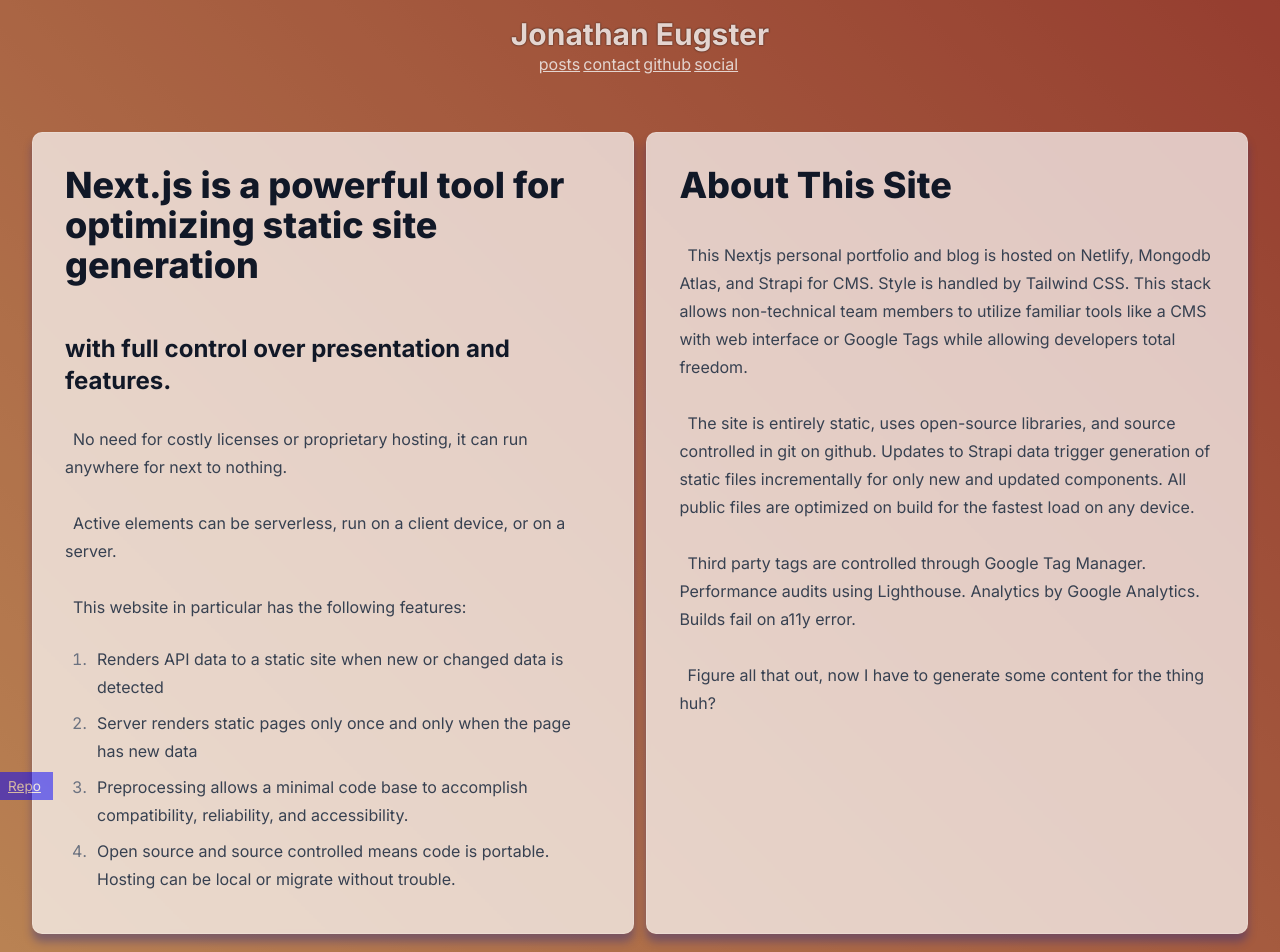
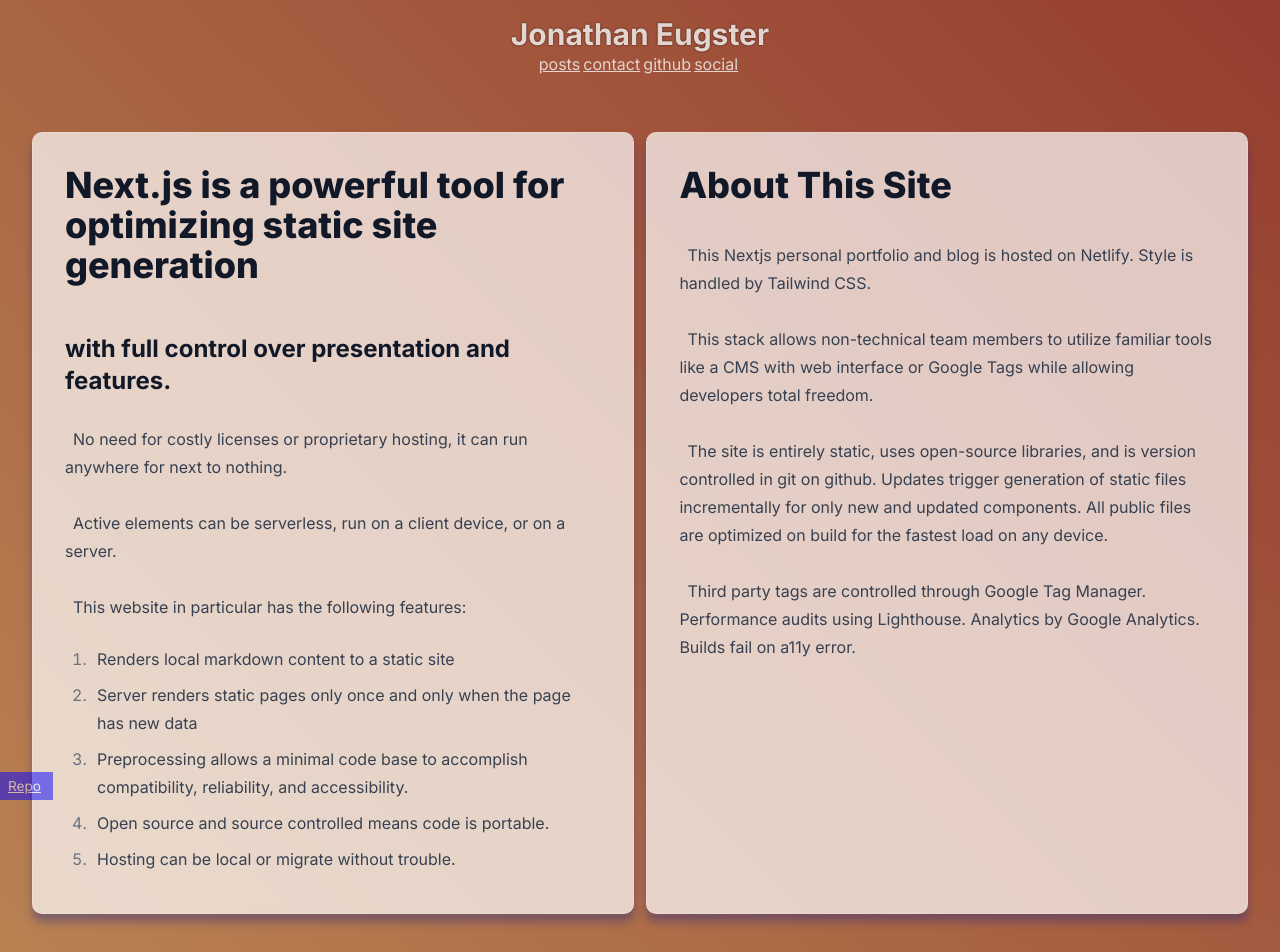
Before and after one commit to jeugster/jonathaneugster-nextjs, a Next.js app: page /posts in a window 1280 px wide. Shown: the top 952 px of the page. Built offline with nearby package versions, Linux system fonts and the light colour scheme.

Commit message:
post edits

```diff
--- a/app/posts/page.mdx
+++ b/app/posts/page.mdx
@@ -7,20 +7,21 @@ No need for costly licenses or proprietary hosting, it can run anywhere for next
 Active elements can be serverless, run on a client device, or on a server.
 
 This website in particular has the following features:
-1. Renders API data to a static site when new or changed data is detected
+1. Renders local markdown content to a static site
 2. Server renders static pages only once and only when the page has new data
 3. Preprocessing allows a minimal code base to accomplish compatibility, reliability, and accessibility.
-4. Open source and source controlled means code is portable. Hosting can be local or migrate without trouble.
+4. Open source and source controlled means code is portable.
+5. Hosting can be local or migrate without trouble.
 </article>
 
 <article className="prose p-8">
 # About This Site
-This Nextjs personal portfolio and blog is hosted on Netlify, Mongodb Atlas, and Strapi for CMS. Style is handled by Tailwind CSS. This stack allows non-technical team members to utilize familiar tools like a CMS with web interface or Google Tags while allowing developers total freedom.
+This Nextjs personal portfolio and blog is hosted on Netlify. Style is handled by Tailwind CSS.
 
-The site is entirely static, uses open-source libraries, and source controlled in git on github. Updates to Strapi data trigger generation of static files incrementally for only new and updated components. All public files are optimized on build for the fastest load on any device.
+This stack allows non-technical team members to utilize familiar tools like a CMS with web interface or Google Tags while allowing developers total freedom.
+
+The site is entirely static, uses open-source libraries, and is version controlled in git on github. Updates trigger generation of static files incrementally for only new and updated components. All public files are optimized on build for the fastest load on any device.
 
 Third party tags are controlled through Google Tag Manager. Performance audits using Lighthouse. Analytics by Google Analytics. Builds fail on a11y error.
-
-Figure all that out, now I have to generate some content for the thing huh?
 </article>
 </div>
--- a/lib/mdxparams.js
+++ /dev/null
@@ -1 +0,0 @@
-import
```
